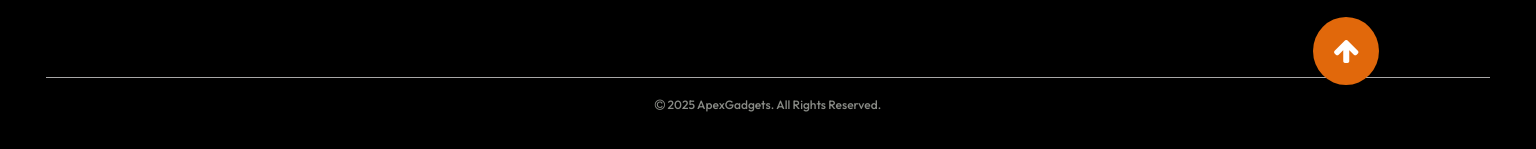
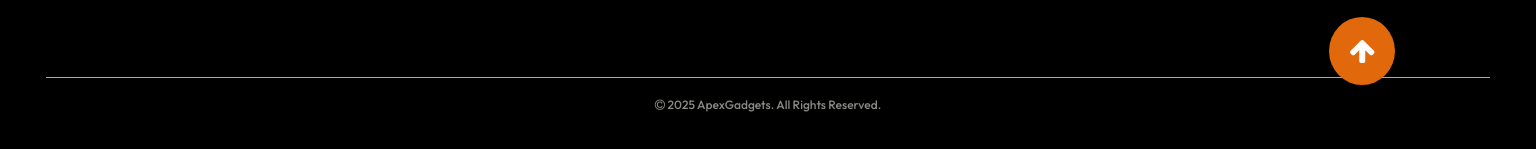
Before and after one commit to Blowjhay/projectApexGadgets, a plain HTML site: page index.html in a window 1536 px wide. Shown: the part 10187-10336 px from the top of the page. Drawn offline with nearby package versions, Linux system fonts and the light colour scheme.

Commit message:
update on footer btn

```diff
--- a/style.css
+++ b/style.css
@@ -987,12 +987,13 @@ footer{
         margin-top: 0.7rem;
     }
 
-    #saleBanner{
-        /* margin-block: 4rem; */
-        /* border: solid red; */
-        width: 100%;
-        height: 14rem;
+    .footerBtn{
+        margin-left: 28rem;
+        margin-top: 24.2rem;
+
     }
+
+
 
 }
 
```
